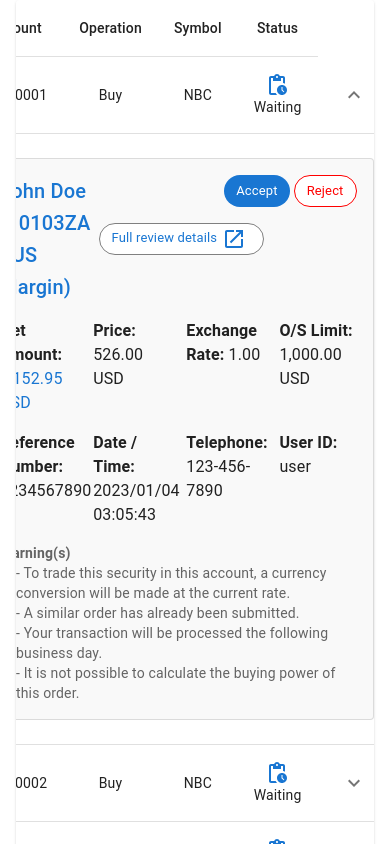
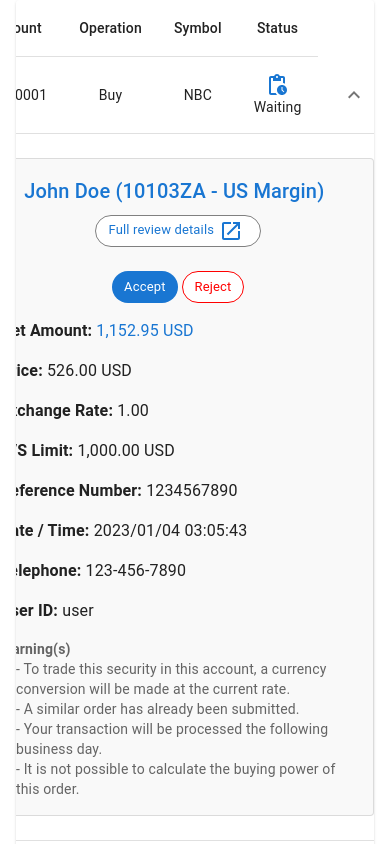
Before and after one commit to thongrodw/ATA-FE, a React (Create React App) app: page / in a window 390 px wide. Both pictures are taken after a click on the button 353 px from the left and 94 px from the top of the page. Shown: the top 844 px of the page. Built offline with nearby package versions, Linux system fonts and the light colour scheme.

Commit message:
Add responsive for expandDetails

```diff
--- a/src/components/RowDetails.js
+++ b/src/components/RowDetails.js
@@ -1,64 +1,68 @@
 import React from 'react';
-import { Box, Typography, Button, Grid, Paper, Chip } from '@mui/material';
+import { Box, Typography, Grid, Paper, Chip, useMediaQuery, useTheme } from '@mui/material';
 import OpenNewTab from './OpenNewTab';
 
-const RowDetails = ({ details }) => (
+const RowDetails = ({ details }) => {
+  const theme = useTheme();
+  const isMobile = useMediaQuery(theme.breakpoints.down('sm'));
+
+  return (
     <Paper variant="outlined" sx={{ padding: 2, backgroundColor: '#f9f9f9', marginY: 1 }}>
       <Grid container spacing={2}>
-      <Grid item xs={9} sx={{ display: 'flex', alignItems: 'center' }}>
+        <Grid item xs={12} sm={9} sx={{ display: 'flex', alignItems: 'center', flexDirection: isMobile ? 'column' : 'row' }}>
           <Typography variant="h6" color="primary" sx={{ marginRight: 1 }}>
             {details.firstName} {details.lastName} ({details.accountNumber} - {details.accountType})
           </Typography>
-        <Chip label={<><span>Full review details</span><OpenNewTab /></>} sx={{ backgroundColor: '#ffffff', border: '1px solid #808080', color: '#1976D2' }}/>
+          <Chip label={<><span>Full review details</span><OpenNewTab /></>} sx={{ backgroundColor: '#ffffff', border: '1px solid #808080', color: '#1976D2', marginTop: isMobile ? 1 : 0 }}/>
         </Grid>
 
-      <Grid item xs={3} sx={{ display: 'flex', justifyContent: 'flex-end' }}>
-        <Chip label="Accept" color="primary" sx={{ marginRight: 0.5}} />
-        <Chip label="Reject" sx={{ backgroundColor: '#ffffff', border: '1px solid red', color: 'red' }}/>
+        <Grid item xs={12} sm={3} sx={{ display: 'flex', justifyContent: isMobile ? 'center' : 'flex-end', marginTop: isMobile ? 1 : 0 }}>
+          <Chip label="Accept" color="primary" sx={{ marginRight: 0.5 }} />
+          <Chip label="Reject" sx={{ backgroundColor: '#ffffff', border: '1px solid red', color: 'red' }} />
         </Grid>
 
-      <Grid item xs={3}>
+        <Grid item xs={12} sm={3}>
           <Typography variant="body1" fontWeight="bold" display="inline">Net Amount: </Typography>
           <Typography variant="body1" color="primary" display="inline">{details.netAmount}</Typography>
         </Grid>
 
-      <Grid item xs={3}>
+        <Grid item xs={12} sm={3}>
           <Typography variant="body1" fontWeight="bold" display="inline">Price: </Typography>
           <Typography variant="body1" display="inline">{details.price}</Typography>
         </Grid>
 
-      <Grid item xs={3}>
+        <Grid item xs={12} sm={3}>
           <Typography variant="body1" fontWeight="bold" display="inline">Exchange Rate: </Typography>
           <Typography variant="body1" display="inline">{details.exchangeRate}</Typography>
         </Grid>
 
-      <Grid item xs={3}>
+        <Grid item xs={12} sm={3}>
           <Typography variant="body1" fontWeight="bold" display="inline">O/S Limit: </Typography>
           <Typography variant="body1" display="inline">{details.osLimit}</Typography>
         </Grid>
 
-      <Grid item xs={3}>
+        <Grid item xs={12} sm={3}>
           <Typography variant="body1" fontWeight="bold" display="inline">Reference Number: </Typography>
           <Typography variant="body1" display="inline">{details.referenceNumber}</Typography>
         </Grid>
 
-      <Grid item xs={3}>
+        <Grid item xs={12} sm={3}>
           <Typography variant="body1" fontWeight="bold" display="inline">Date / Time: </Typography>
           <Typography variant="body1" display="inline">{details.dateTime}</Typography>
         </Grid>
 
-      <Grid item xs={3}>
+        <Grid item xs={12} sm={3}>
           <Typography variant="body1" fontWeight="bold" display="inline">Telephone: </Typography>
           <Typography variant="body1" display="inline">{details.telephone}</Typography>
         </Grid>
 
-      <Grid item xs={3}>
+        <Grid item xs={12} sm={3}>
           <Typography variant="body1" fontWeight="bold" display="inline">User ID: </Typography>
           <Typography variant="body1" display="inline">{details.userId}</Typography>
         </Grid>
 
         <Grid item xs={12}>
-        <Typography variant="body2" color="textSecondary" fontWeight="bold" >
+          <Typography variant="body2" color="textSecondary" fontWeight="bold">
             Warning(s)
           </Typography>
           <Box sx={{ paddingLeft: 2 }}>
@@ -69,9 +73,9 @@ const RowDetails = ({ details }) => (
             ))}
           </Box>
         </Grid>
-
       </Grid>
     </Paper>
   );
+};
 
 export default RowDetails;
```
Lines whose indentation alone changed are shown as unchanged.
